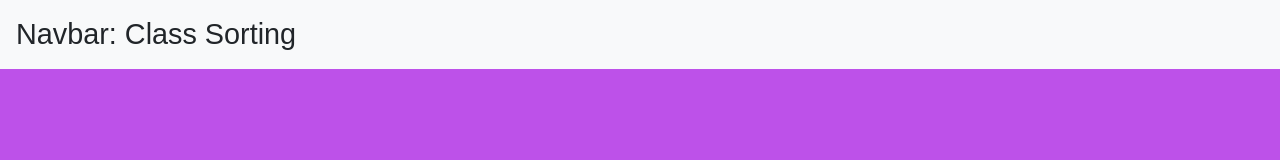
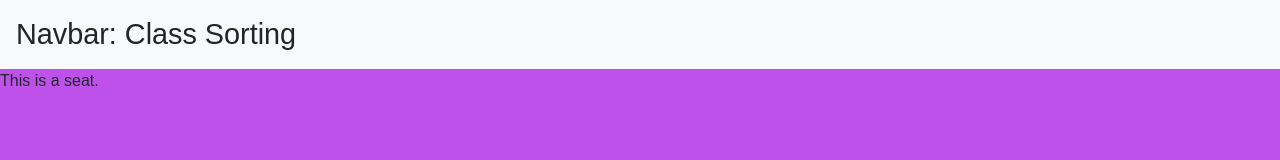
Before and after one commit to lcanizzo/react-seats, a React (Create React App) app in the folder client/: page / in a window 1280 px wide. Shown: the top 160 px of the page. Built offline with nearby package versions, Linux system fonts and the light colour scheme.

Commit message:
Seat component rendering in cabin component, data is being retreived from static data.js file and logging.

```diff
--- a/client/src/components/cabin/Cabin.js
+++ b/client/src/components/cabin/Cabin.js
@@ -6,7 +6,7 @@ export default class Cabin extends React.Component {
     render() {
         return (
             <div className="cabin-box">
-
+                <Seat />
             </div>
         )
     }
--- a/client/src/components/seat/Seat.js
+++ b/client/src/components/seat/Seat.js
@@ -7,8 +7,8 @@ console.log(`Data in Seat.js:\n ${data}`)
 export default class Seat extends React.Component {
     render() {
         return (
-            <div className="">
-
+            <div className="seat">
+                <p>This is a seat.</p>
             </div>
         )
     }
```
